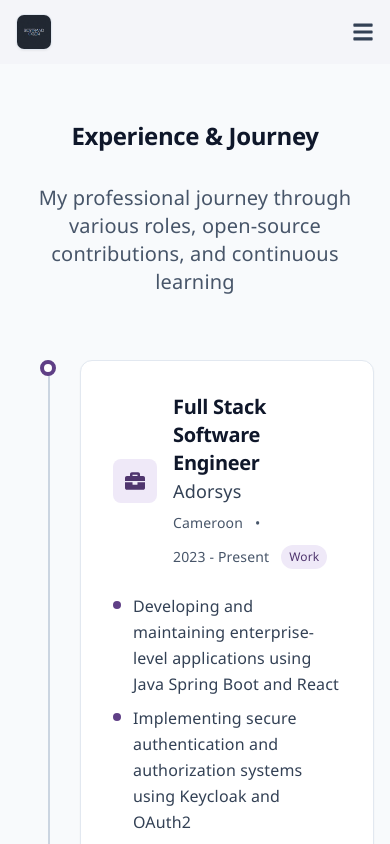
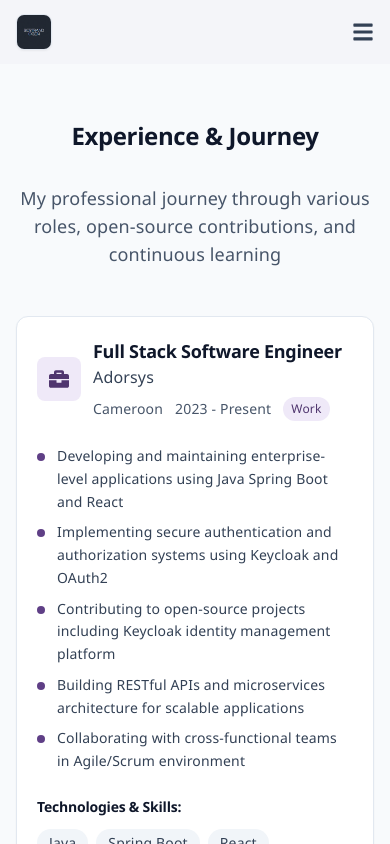
Before and after one commit to Ogenbertrand/portfolio, a React (Vite) app: page /experience in a window 390 px wide. Shown: the top 844 px of the page. Built offline with nearby package versions, Linux system fonts and the light colour scheme.

Commit message:
style: adapt experience timeline for mobile layout

```diff
--- a/src/components/sections/Experience.tsx
+++ b/src/components/sections/Experience.tsx
@@ -26,7 +26,7 @@ const Experience = () => {
   return (
     <section id="experience" className="section bg-gray-50">
       <div className="container mx-auto px-4 sm:px-6 lg:px-8">
-        <div className="text-center mb-16">
+        <div className="text-center mb-12 sm:mb-16">
           <motion.h2
             initial={{ opacity: 0, y: 30 }}
             whileInView={{ opacity: 1, y: 0 }}
@@ -41,7 +41,7 @@ const Experience = () => {
             whileInView={{ opacity: 1, y: 0 }}
             transition={{ duration: 0.8, delay: 0.2 }}
             viewport={{ once: true }}
-            className="text-xl text-gray-600 max-w-3xl mx-auto"
+            className="text-lg sm:text-xl text-gray-600 max-w-3xl mx-auto"
           >
             My professional journey through various roles, open-source contributions, and continuous learning
           </motion.p>
@@ -49,7 +49,7 @@ const Experience = () => {
 
         <div className="max-w-4xl mx-auto">
           <div className="relative">
-            <div className="absolute left-8 top-0 bottom-0 w-0.5 bg-gray-300" />
+            <div className="hidden sm:block absolute left-8 top-0 bottom-0 w-0.5 bg-gray-300" />
 
             {experiences.map((experience, index) => {
               const Icon = getIcon(experience.type)
@@ -63,26 +63,26 @@ const Experience = () => {
                   viewport={{ once: true }}
                   className="relative mb-12"
                 >
-                  <div className="absolute left-6 w-4 h-4 bg-white border-4 border-primary-700 rounded-full z-10" />
+                  <div className="hidden sm:block absolute left-6 w-4 h-4 bg-white border-4 border-primary-700 rounded-full z-10" />
 
-                  <div className="ml-16 bg-white rounded-xl border border-gray-200 shadow-sm hover:shadow-md transition-shadow duration-300 p-8">
-                    <div className="flex items-start justify-between mb-6">
-                      <div className="flex items-center space-x-4">
+                  <div className="ml-0 sm:ml-16 bg-white rounded-xl border border-gray-200 shadow-sm hover:shadow-md transition-shadow duration-300 p-5 sm:p-8">
+                    <div className="flex flex-col sm:flex-row sm:items-start sm:justify-between gap-4 mb-6">
+                      <div className="flex items-center space-x-3 sm:space-x-4">
                         <div className={`p-3 rounded-lg ${getTypeColor(experience.type)}`}>
                           <Icon className="w-5 h-5" />
                         </div>
                         <div>
-                          <h3 className="text-xl font-bold text-gray-900">
+                          <h3 className="text-lg sm:text-xl font-bold text-gray-900">
                             {experience.title}
                           </h3>
-                          <p className="text-lg text-gray-700 font-medium">
+                          <p className="text-base sm:text-lg text-gray-700 font-medium">
                             {experience.company}
                           </p>
                           <div className="flex flex-wrap items-center gap-3 mt-2">
                             <span className="text-sm text-gray-600">
                               {experience.location}
                             </span>
-                            <span className="text-sm text-gray-600">•</span>
+                            <span className="hidden sm:inline text-sm text-gray-600">•</span>
                             <span className="text-sm text-gray-600">
                               {experience.duration}
                             </span>
@@ -99,7 +99,7 @@ const Experience = () => {
                         {experience.description.map((desc, descIndex) => (
                           <li key={descIndex} className="flex items-start space-x-3">
                             <span className="flex-shrink-0 w-2 h-2 bg-primary-700 rounded-full mt-2" />
-                            <span className="text-gray-700 leading-relaxed">{desc}</span>
+                            <span className="text-sm sm:text-base text-gray-700 leading-relaxed">{desc}</span>
                           </li>
                         ))}
                       </ul>
@@ -130,23 +130,23 @@ const Experience = () => {
           whileInView={{ opacity: 1, y: 0 }}
           transition={{ duration: 0.8, delay: 0.6 }}
           viewport={{ once: true }}
-          className="mt-16 bg-gradient-to-br from-primary-800 to-secondary-800 rounded-2xl p-8 text-white"
+          className="mt-14 sm:mt-16 bg-gradient-to-br from-primary-800 to-secondary-800 rounded-2xl p-6 sm:p-8 text-white"
         >
           <div className="grid grid-cols-1 md:grid-cols-3 gap-8">
             <div className="text-center">
-              <div className="text-4xl font-bold mb-2">
+              <div className="text-3xl sm:text-4xl font-bold mb-2">
                 {experiences.filter(e => e.type === 'work').length}+
               </div>
               <div className="text-gray-200">Years Professional Experience</div>
             </div>
             <div className="text-center">
-              <div className="text-4xl font-bold mb-2">
+              <div className="text-3xl sm:text-4xl font-bold mb-2">
                 {experiences.filter(e => e.type === 'opensource').length}
               </div>
               <div className="text-gray-200">Open Source Contributions</div>
             </div>
             <div className="text-center">
-              <div className="text-4xl font-bold mb-2">
+              <div className="text-3xl sm:text-4xl font-bold mb-2">
                 {experiences.filter(e => e.type === 'education').length}
               </div>
               <div className="text-gray-200">Educational Milestones</div>
@@ -154,7 +154,7 @@ const Experience = () => {
           </div>
 
           <div className="mt-8 text-center">
-            <p className="text-lg text-gray-200 leading-relaxed">
+            <p className="text-base sm:text-lg text-gray-200 leading-relaxed">
               My journey is characterized by continuous learning, active open-source participation,
               and a commitment to delivering high-quality software solutions that make a positive impact.
             </p>
```
